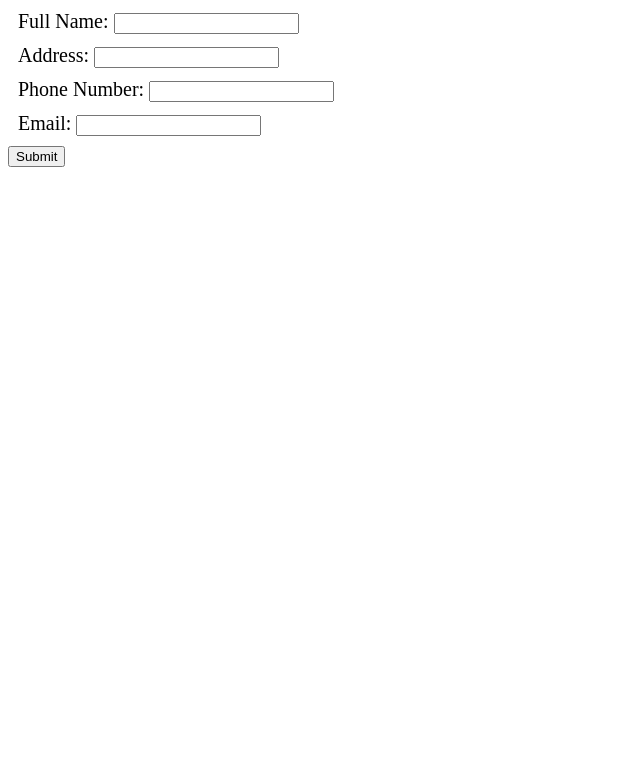
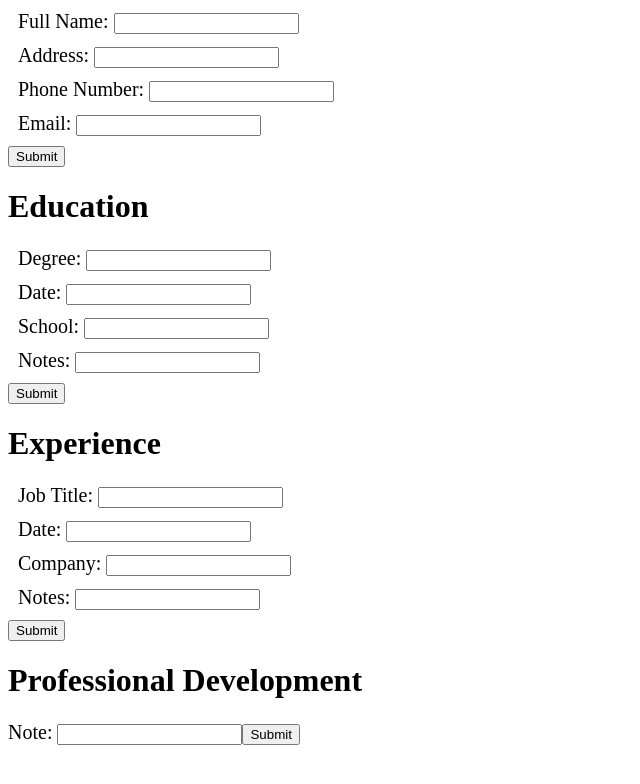
Before and after one commit to rmassey95/odin-CV-app, a React (Create React App) app: page / in a window 1280 px wide. Shown: the top 784 px of the page, without its empty margins (0-640 px from the left). Built offline with nearby package versions, Linux system fonts and the light colour scheme.

Commit message:
Add professional developement section and experience secion

```diff
--- a/src/App.js
+++ b/src/App.js
@@ -1,11 +1,20 @@
 import React from "react";
 import GeneralInfo from "./components/GeneralInfo";
+import Education from "./components/Education";
+import Experience from "./components/Experience";
+import ProfDev from "./components/ProfDev";
 import "./styles/App.css";
 
 function App() {
   return (
     <div>
       <GeneralInfo />
+      <h1>Education</h1>
+      <Education />
+      <h1>Experience</h1>
+      <Experience />
+      <h1>Professional Development</h1>
+      <ProfDev />
     </div>
   );
 }
--- a/src/components/Education.js
+++ b/src/components/Education.js
@@ -1,181 +1,176 @@
-import React, { Component } from "react";
-import "../styles/edu-exp.css";
+import React, { useState } from "react";
+import "../styles/GeneralInfo.css";
+import uniqid from "uniqid";
 
-class Education extends Component {
-  constructor(props) {
-    super();
+const Education = () => {
+  const [education, setEducation] = useState({
+    title: "",
+    date: "",
+    school: "",
+    highlights: "",
+    add: true,
+    edit: false,
+    key: uniqid(),
+  });
+
+  const [educationArr, setEducationArr] = useState([]);
+
+  const edit = (e, key) => {
+    e.preventDefault();
+
+    let updatedArr = educationArr.map((edu) => {
+      if (edu.key === key) {
+        let obj = {
+          title: education.title,
+          date: education.date,
+          school: education.school,
+          highlights: education.highlights,
+          key: key,
+        };
+        return obj;
       }
+      return edu;
+    });
 
-  displayForm = (add, handleChange) => {
+    setEducation({
+      title: "",
+      date: "",
+      school: "",
+      highlights: "",
+      add: false,
+      edit: false,
+      key: uniqid(),
+    });
+    setEducationArr(updatedArr);
+  };
+
+  const setAdd = () => {
+    setEducation({
+      title: "",
+      date: "",
+      school: "",
+      highlights: "",
+      add: true,
+      edit: false,
+      key: uniqid(),
+    });
+  };
+
+  const add = (e) => {
+    e.preventDefault();
+    setEducation({ ...education, add: false });
+
+    let obj = {
+      title: education.title,
+      date: education.date,
+      school: education.school,
+      highlights: education.highlights,
+      key: education.key,
+    };
+    setEducationArr(educationArr.concat(obj));
+  };
+
+  const setEdit = (key) => {
+    let [element] = educationArr.filter((edu) => edu.key === key);
+    element.add = false;
+    element.edit = true;
+    setEducation(element);
+  };
+
+  const handleChange = (e) => {
+    setEducation({ ...education, [e.target.name]: e.target.value });
+  };
+
+  const remove = (key) => {
+    let updatedArr = educationArr.filter((edu) => edu.key !== key);
+    setEducationArr(updatedArr);
+  };
+
+  if (education.edit || education.add) {
     return (
       <form
         onSubmit={(e) => {
-          add(e, "education");
+          education.edit ? edit(e, education.key) : add(e);
         }}
       >
+        <div className="input">
+          <label htmlFor="title">Degree: </label>
           <input
             onChange={(e) => {
-            handleChange(e, "education");
+              handleChange(e);
             }}
-          className="input"
-          placeholder="Title"
             name="title"
+            id="title"
+            value={education.title}
           ></input>
+        </div>
+        <div className="input">
+          <label htmlFor="date">Date: </label>
           <input
             onChange={(e) => {
-            handleChange(e, "education");
+              handleChange(e);
             }}
-          className="input"
-          placeholder="Date"
             name="date"
+            id="date"
+            value={education.date}
           ></input>
+        </div>
+        <div className="input">
+          <label htmlFor="school">School: </label>
           <input
             onChange={(e) => {
-            handleChange(e, "education");
+              handleChange(e);
             }}
-          className="input"
-          placeholder="School"
             name="school"
+            id="school"
+            value={education.school}
           ></input>
-        <textarea
-          onChange={(e) => {
-            handleChange(e, "education");
-          }}
-          className="input textarea"
-          placeholder="Notes"
-          name="highlights"
-        ></textarea>
-        <button>Submit</button>
-      </form>
-    );
-  };
-
-  displayEducation = (educationArr, setEdit, handleChange, update, remove) => {
-    return (
-      <div>
-        {educationArr.map((education) => {
-          return (
-            <div key={education.key} className="comp-div">
-              {(() => {
-                if (education.edit) {
-                  return (
-                    <form
-                      onSubmit={(e) => {
-                        update(e, "education", education.key);
-                      }}
-                    >
+        </div>
+        <div className="input">
+          <label htmlFor="highlights">Notes: </label>
           <input
             onChange={(e) => {
-                          handleChange(e, "education");
+              handleChange(e);
             }}
-                        defaultValue={education.title}
-                        className="input"
-                        placeholder="Title"
-                        name="title"
+            name="highlights"
+            id="highlights"
+            value={education.highlights}
           ></input>
-                      <input
-                        onChange={(e) => {
-                          handleChange(e, "education");
-                        }}
-                        defaultValue={education.date}
-                        className="input"
-                        placeholder="Date"
-                        name="date"
-                      ></input>
-                      <input
-                        onChange={(e) => {
-                          handleChange(e, "education");
-                        }}
-                        defaultValue={education.school}
-                        className="input"
-                        placeholder="School"
-                        name="school"
-                      ></input>
-                      <textarea
-                        onChange={(e) => {
-                          handleChange(e, "education");
-                        }}
-                        defaultValue={education.highlights}
-                        className="input textarea"
-                        placeholder="Notes"
-                        name="highlights"
-                      ></textarea>
+        </div>
         <button>Submit</button>
       </form>
     );
   } else {
     return (
       <div>
-                      <div className="title-date">
-                        <h1>{education.title}</h1>
-                        <p>{education.date}</p>
-                      </div>
-                      <p className="org">{education.school}</p>
-                      <p className="highlights">{education.highlights}</p>
+        {educationArr.map((edu) => {
+          return (
+            <div key={edu.key}>
+              <p>{edu.title}</p>
+              <p>{edu.date}</p>
+              <p>{edu.school}</p>
+              <p>{edu.highlights}</p>
               <button
                 onClick={() => {
-                          setEdit("education", education.key);
+                  setEdit(edu.key);
                 }}
-                        className="edit-btn"
               >
                 Edit
               </button>
               <button
                 onClick={() => {
-                          remove("education", education.key);
+                  remove(edu.key);
                 }}
               >
                 Remove
               </button>
             </div>
           );
-                }
-              })()}
-            </div>
-          );
         })}
-      </div>
-    );
-  };
-
-  render() {
-    const {
-      education,
-      setEdit,
-      educationArr,
-      add,
-      handleChange,
-      setAdd,
-      update,
-      remove,
-    } = this.props;
-
-    return (
-      <div className="container">
-        <h1>Education</h1>
-        {(() => {
-          if (education.add) {
-            return this.displayForm(add, handleChange);
-          } else {
-            return this.displayEducation(
-              educationArr,
-              setEdit,
-              handleChange,
-              update,
-              remove
-            );
-          }
-        })()}
-        <button
-          onClick={() => {
-            setAdd("education");
-          }}
-        >
-          Add Education
-        </button>
+        <button onClick={setAdd}>Add Education</button>
       </div>
     );
   }
-}
+};
 
 export default Education;
--- a/src/components/Experience.js
+++ b/src/components/Experience.js
@@ -1,186 +1,176 @@
-import React, { Component } from "react";
-import "../styles/edu-exp.css";
+import React, { useState } from "react";
+import "../styles/GeneralInfo.css";
+import uniqid from "uniqid";
 
-class Experience extends Component {
-  constructor(props) {
-    super();
+const Experience = () => {
+  const [experience, setExperience] = useState({
+    title: "",
+    date: "",
+    comp: "",
+    highlights: "",
+    add: true,
+    edit: false,
+    key: uniqid(),
+  });
+
+  const [experienceArr, setExperienceArr] = useState([]);
+
+  const edit = (e, key) => {
+    e.preventDefault();
+
+    let updatedArr = experienceArr.map((exp) => {
+      if (exp.key === key) {
+        let obj = {
+          title: experience.title,
+          date: experience.date,
+          comp: experience.comp,
+          highlights: experience.highlights,
+          key: key,
+        };
+        return obj;
       }
+      return exp;
+    });
 
-  displayExperience = (
-    experienceArr,
-    setEdit,
-    handleChange,
-    update,
-    remove
-  ) => {
-    return (
-      <div>
-        {experienceArr.map((exp) => {
-          return (
-            <div key={exp.key} className="comp-div">
-              {(() => {
-                if (exp.edit) {
+    setExperience({
+      title: "",
+      date: "",
+      comp: "",
+      highlights: "",
+      add: false,
+      edit: false,
+      key: uniqid(),
+    });
+    setExperienceArr(updatedArr);
+  };
+
+  const setAdd = () => {
+    setExperience({
+      title: "",
+      date: "",
+      comp: "",
+      highlights: "",
+      add: true,
+      edit: false,
+      key: uniqid(),
+    });
+  };
+
+  const add = (e) => {
+    e.preventDefault();
+    setExperience({ ...experience, add: false });
+
+    let obj = {
+      title: experience.title,
+      date: experience.date,
+      comp: experience.comp,
+      highlights: experience.highlights,
+      key: experience.key,
+    };
+    setExperienceArr(experienceArr.concat(obj));
+  };
+
+  const setEdit = (key) => {
+    let [element] = experienceArr.filter((exp) => exp.key === key);
+    element.add = false;
+    element.edit = true;
+    setExperience(element);
+  };
+
+  const handleChange = (e) => {
+    setExperience({ ...experience, [e.target.name]: e.target.value });
+  };
+
+  const remove = (key) => {
+    let updatedArr = experienceArr.filter((exp) => exp.key !== key);
+    setExperienceArr(updatedArr);
+  };
+
+  if (experience.edit || experience.add) {
     return (
       <form
         onSubmit={(e) => {
-                        update(e, "experience", exp.key);
+          experience.edit ? edit(e, experience.key) : add(e);
         }}
       >
+        <div className="input">
+          <label htmlFor="title">Job Title: </label>
           <input
             onChange={(e) => {
-                          handleChange(e, "experience");
+              handleChange(e);
             }}
-                        defaultValue={exp.title}
-                        className="input"
-                        placeholder="Title"
             name="title"
+            id="title"
+            value={experience.title}
           ></input>
+        </div>
+        <div className="input">
+          <label htmlFor="date">Date: </label>
           <input
             onChange={(e) => {
-                          handleChange(e, "experience");
+              handleChange(e);
             }}
-                        defaultValue={exp.date}
-                        className="input"
-                        placeholder="Date"
             name="date"
+            id="date"
+            value={experience.date}
           ></input>
+        </div>
+        <div className="input">
+          <label htmlFor="comp">Company: </label>
           <input
             onChange={(e) => {
-                          handleChange(e, "experience");
+              handleChange(e);
             }}
-                        defaultValue={exp.company}
-                        className="input"
-                        placeholder="Company"
-                        name="company"
+            name="comp"
+            id="comp"
+            value={experience.comp}
           ></input>
-                      <textarea
+        </div>
+        <div className="input">
+          <label htmlFor="highlights">Notes: </label>
+          <input
             onChange={(e) => {
-                          handleChange(e, "experience");
+              handleChange(e);
             }}
-                        defaultValue={exp.highlights}
-                        className="input textarea"
-                        placeholder="Notes"
             name="highlights"
-                      ></textarea>
+            id="highlights"
+            value={experience.highlights}
+          ></input>
+        </div>
         <button>Submit</button>
       </form>
     );
   } else {
     return (
       <div>
-                      <div className="title-date">
-                        <h1>{exp.title}</h1>
+        {experienceArr.map((exp) => {
+          return (
+            <div key={exp.key}>
+              <p>{exp.title}</p>
               <p>{exp.date}</p>
-                      </div>
-                      <p className="org">{exp.company}</p>
-                      <p className="highlights">{exp.highlights}</p>
+              <p>{exp.comp}</p>
+              <p>{exp.highlights}</p>
               <button
                 onClick={() => {
-                          setEdit("experience", exp.key);
+                  setEdit(exp.key);
                 }}
-                        className="edit-btn"
               >
                 Edit
               </button>
               <button
                 onClick={() => {
-                          remove("experience", exp.key);
+                  remove(exp.key);
                 }}
               >
                 Remove
               </button>
             </div>
           );
-                }
-              })()}
-            </div>
-          );
         })}
-      </div>
-    );
-  };
-
-  displayForm = (add, handleChange) => {
-    return (
-      <form
-        onSubmit={(e) => {
-          add(e, "experience");
-        }}
-      >
-        <input
-          onChange={(e) => {
-            handleChange(e, "experience");
-          }}
-          className="input"
-          placeholder="Title"
-          name="title"
-        ></input>
-        <input
-          onChange={(e) => {
-            handleChange(e, "experience");
-          }}
-          className="input"
-          placeholder="Date"
-          name="date"
-        ></input>
-        <input
-          onChange={(e) => {
-            handleChange(e, "experience");
-          }}
-          className="input"
-          placeholder="Company"
-          name="company"
-        ></input>
-        <textarea
-          onChange={(e) => {
-            handleChange(e, "experience");
-          }}
-          className="input textarea"
-          placeholder="Notes"
-          name="highlights"
-        ></textarea>
-        <button>Submit</button>
-      </form>
-    );
-  };
-
-  render() {
-    const {
-      experience,
-      experienceArr,
-      setEdit,
-      add,
-      handleChange,
-      setAdd,
-      update,
-      remove,
-    } = this.props;
-    return (
-      <div className="container">
-        <h1>Experience</h1>
-        {(() => {
-          if (experience.add) {
-            return this.displayForm(add, handleChange);
-          } else {
-            return this.displayExperience(
-              experienceArr,
-              setEdit,
-              handleChange,
-              update,
-              remove
-            );
-          }
-        })()}
-        <button
-          onClick={() => {
-            setAdd("experience");
-          }}
-        >
-          Add Experience
-        </button>
+        <button onClick={setAdd}>Add Experience</button>
       </div>
     );
   }
-}
+};
 
 export default Experience;
--- a/src/components/GeneralInfo.js
+++ b/src/components/GeneralInfo.js
@@ -12,7 +12,6 @@ function GeneralInfo() {
 
   function update(e) {
     e.preventDefault();
-    console.log("PREVENTED DEFAULT");
     setGeneralInfo({ ...generalInfo, edit: false });
   }
 
@@ -23,8 +22,6 @@ function GeneralInfo() {
   function setEdit() {
     setGeneralInfo({ ...generalInfo, edit: true });
   }
-
-  console.log(generalInfo);
 
   if (generalInfo.edit) {
     //display form
--- a/src/components/ProfDev.js
+++ b/src/components/ProfDev.js
@@ -1,126 +1,104 @@
-import React, { Component } from "react";
+import React, { useState } from "react";
+import "../styles/GeneralInfo.css";
+import uniqid from "uniqid";
 
-class ProfDev extends Component {
-  constructor(props) {
-    super();
+function ProfDev() {
+  const [profDev, setProfDev] = useState({
+    note: "",
+    id: uniqid(),
+    add: true,
+    edit: false,
+  });
+  const [profDevArr, setProfDevArr] = useState([]);
+
+  const handleChange = (e) => {
+    setProfDev({ ...profDev, note: e.target.value });
+  };
+
+  const add = (e) => {
+    e.preventDefault();
+
+    let obj = { note: profDev.note, id: profDev.id };
+    setProfDevArr(profDevArr.concat(obj));
+    setProfDev({ note: "", id: uniqid(), add: false, edit: false });
+  };
+
+  const setEdit = (id) => {
+    let [obj] = profDevArr.filter((profDevNote) => profDevNote.id === id);
+    setProfDev({ note: obj.note, id: id, add: false, edit: true });
+  };
+
+  const edit = (e, id) => {
+    e.preventDefault();
+
+    let updateArr = profDevArr.map((profDevNote) => {
+      if (profDevNote.id === id) {
+        let obj = { note: profDev.note, id: id };
+        return obj;
       }
+      return profDevNote;
+    });
 
-  displayProfDev = (profDevArr, setEdit, handleChange, update, remove) => {
-    return (
-      <div>
-        {profDevArr.map((profDev) => {
-          return (
-            <div key={profDev.key} className="comp-div">
-              {(() => {
-                if (profDev.edit) {
+    setProfDevArr(updateArr);
+    setProfDev({ note: "", id: uniqid(), add: false, edit: false });
+  };
+
+  const setAdd = () => {
+    setProfDev({ ...profDev, add: true });
+  };
+
+  const remove = (id) => {
+    let updateArr = profDevArr.filter((profDev) => profDev.id !== id);
+
+    setProfDevArr(updateArr);
+  };
+
+  if (profDev.add || profDev.edit) {
     return (
       <form
         onSubmit={(e) => {
-                        update(e, "profDev", profDev.key);
+          profDev.edit ? edit(e, profDev.id) : add(e);
         }}
       >
+        <label htmlFor="note">Note: </label>
         <input
           onChange={(e) => {
-                          handleChange(e, "profDev");
+            handleChange(e);
           }}
-                        defaultValue={profDev.highlights}
-                        className="input"
-                        placeholder="Highlight"
-                        name="highlights"
+          id="note"
+          name="note"
+          value={profDev.note}
         ></input>
         <button>Submit</button>
       </form>
     );
-                } else {
+  }
   return (
-                    <ul>
-                      <li>
-                        <p className="highlights">{profDev.highlights}</p>
+    <div>
+      {profDevArr.map((profDevNote) => {
+        return (
+          <div key={profDevNote.id}>
+            <p>{profDevNote.note}</p>
             <button
               onClick={() => {
-                            setEdit("profDev", profDev.key);
+                setEdit(profDevNote.id);
               }}
-                          className="edit-btn"
             >
               Edit
             </button>
             <button
               onClick={() => {
-                            remove("profDev", profDev.key);
+                remove(profDevNote.id);
               }}
             >
               Remove
             </button>
-                      </li>
-                    </ul>
-                  );
-                }
-              })()}
           </div>
         );
       })}
-      </div>
-    );
-  };
-
-  displayForm = (add, handleChange) => {
-    return (
-      <form
-        onSubmit={(e) => {
-          add(e, "profDev");
-        }}
-      >
-        <input
-          onChange={(e) => {
-            handleChange(e, "profDev");
-          }}
-          className="input"
-          placeholder="Highlight"
-          name="highlights"
-        ></input>
-        <button>Submit</button>
-      </form>
-    );
-  };
-
-  render() {
-    const {
-      profDev,
-      profDevArr,
-      setEdit,
-      add,
-      handleChange,
-      setAdd,
-      update,
-      remove,
-    } = this.props;
-
-    return (
-      <div className="container">
-        <h1>Professional Development</h1>
-        {(() => {
-          if (profDev.add) {
-            return this.displayForm(add, handleChange);
-          } else {
-            return this.displayProfDev(
-              profDevArr,
-              setEdit,
-              handleChange,
-              update,
-              remove
-            );
-          }
-        })()}
-        <button
-          onClick={() => {
-            setAdd("profDev");
-          }}
-        >
-          Add Professional Development
-        </button>
+      <button onClick={setAdd}>Add Professional Development</button>
     </div>
   );
 }
-}
 
 export default ProfDev;
```
Lines whose indentation alone changed are shown as unchanged.
